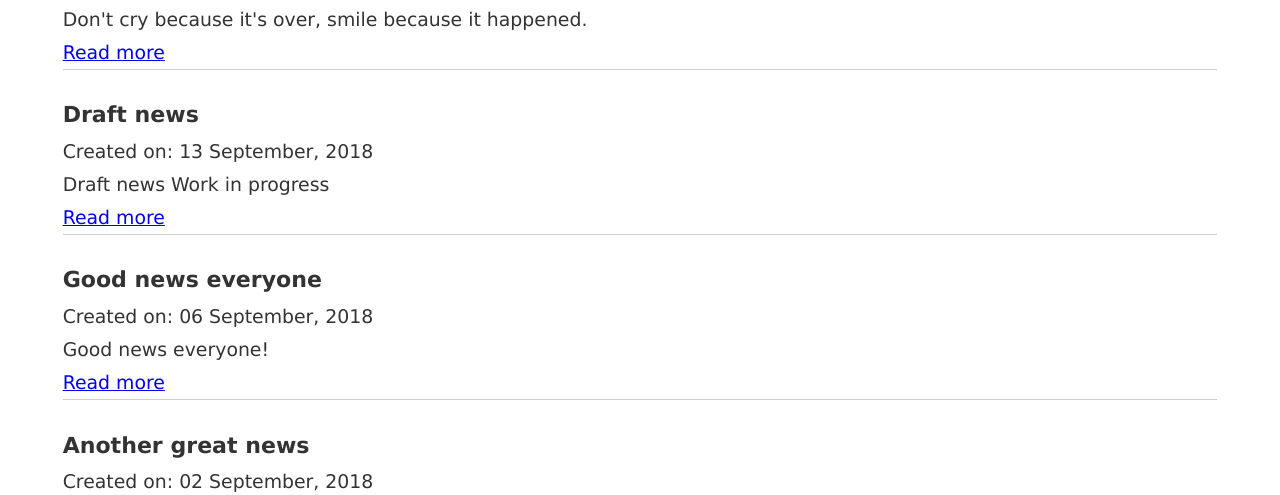
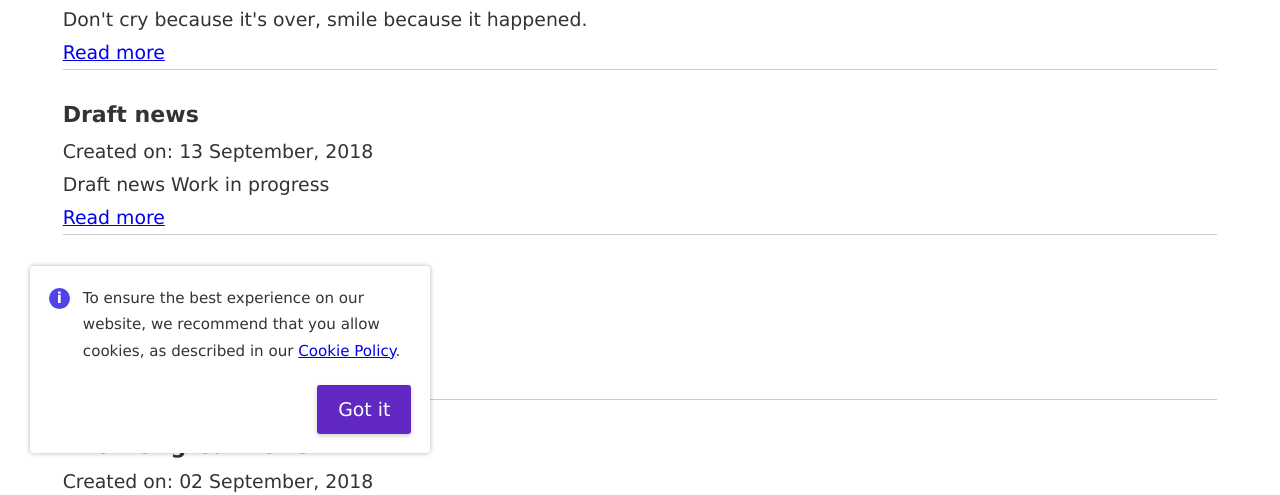
Before and after one commit to ak-tech007/Rythm_react_gatsby, a Gatsby site: page /news in a window 1280 px wide. Shown: the part 267-762 px from the top of the page. Built offline with nearby package versions, Linux system fonts and the light colour scheme; Gatsby itself is replaced by a stand-in of ours.

Commit message:
:sparkles: CookiePolicy component

```diff
--- a/gatsby-config.js
+++ b/gatsby-config.js
@@ -27,8 +27,6 @@ module.exports = {
               'nesting-rules': true,
               'color-mod-function': { unresolved: 'warn' },
             },
-            importFrom: ['src/reset.css', 'src/colors.css'],
-            // exportTo: ['src/layout-reset.css'],
           }),
         ],
       },
--- /dev/null
+++ b/src/buttons.css
@@ -0,0 +1,45 @@
+.button {
+  display: inline-block;
+  margin: 1.1rem 0;
+  text-rendering: auto;
+  letter-spacing: normal;
+  word-spacing: normal;
+  text-transform: none;
+  text-indent: 0;
+  text-shadow: none;
+  outline: 0;
+  font-size: 1rem;
+  font-weight: 500;
+  line-height: 1.8rem;
+  padding: 0.4rem 1.1rem;
+  text-align: center;
+  text-decoration: none;
+  border: 0;
+  border-radius: 3px;
+  box-shadow: 0 2px 4px 0 rgba(14, 30, 37, 0.2);
+  cursor: pointer;
+  background: var(--primary);
+  color: var(--white-light);
+  -webkit-font-smoothing: antialiased;
+  -moz-osx-font-smoothing: grayscale;
+  transition: all 0.2s ease-in-out;
+
+  &:disabled {
+    cursor: not-allowed;
+    background: var(--white);
+    color: gray;
+  }
+}
+
+.button:focus:not(:disabled),
+.button:hover:not(:disabled) {
+  --focus: hsla(var(--color-primary), 0.8);
+  text-decoration: none;
+  background-color: var(--focus);
+}
+
+.button:active:not(:disabled) {
+  --active: hsla(var(--color-primary-1), 0.9);
+  box-shadow: none;
+  background-color: var(--active);
+}
--- /dev/null
+++ b/src/components/CookiePolicy.css
@@ -0,0 +1,56 @@
+.CookiePolicy {
+  position: fixed;
+  bottom: 80px;
+  left: 30px;
+  width: 0;
+  z-index: 500;
+  transition: bottom 0.25s ease-in-out;
+}
+
+.CookiePolicy__notification {
+  position: static;
+  width: 400px;
+  margin-top: 20px;
+  opacity: 1;
+  z-index: 500;
+}
+
+.CookiePolicy__notification__content {
+  position: relative;
+  padding: 1rem;
+  border-radius: 4px;
+  color: var(--black);
+  box-shadow: 0 0 5px rgba(0, 0, 0, 0.3);
+  background-color: var(--white-light);
+
+  & p.CookiePolicy__copy {
+    position: relative;
+    padding-left: 1.8rem;
+    font-size: 0.8rem;
+    text-align: left;
+
+    &:before {
+      position: absolute;
+      display: block;
+      left: 0;
+      top: 3px;
+      width: 1.1rem;
+      height: 1.1rem;
+      border-radius: 50%;
+      background-color: var(--primary-2);
+      color: var(--white-light);
+      content: 'i';
+      line-height: 1.1rem;
+      text-align: center;
+      font-weight: 600;
+    }
+  }
+}
+
+.CookiePolicy__notification__content__copy {
+  & .actions {
+    display: flex;
+    flex-flow: row;
+    justify-content: flex-end;
+  }
+}
--- /dev/null
+++ b/src/components/CookiePolicy.js
@@ -0,0 +1,26 @@
+import React from 'react';
+import { Link } from 'gatsby';
+
+import './CookiePolicy.css';
+
+export const CookiePolicy = () => {
+  return (
+    <div className="CookiePolicy">
+      <div className="CookiePolicy__notification">
+        <div className="CookiePolicy__notification__content">
+          <div className="CookiePolicy__notification__content__copy">
+            <p className="CookiePolicy__copy">
+              To ensure the best experience on our website, we recommend that you allow cookies, as
+              described in our <Link to="/legal/cookies">Cookie Policy</Link>.
+            </p>
+            <p className="actions">
+              <button type="button" className="button large light primary accept-cookies">
+                Got it
+              </button>
+            </p>
+          </div>
+        </div>
+      </div>
+    </div>
+  );
+};
--- a/src/components/Footer.js
+++ b/src/components/Footer.js
@@ -5,11 +5,17 @@ import './Footer.css';
 export const Footer = () => (
   <div className="Footer">
     <div className="container">
-      Cupcake ipsum dolor sit amet pudding liquorice. Caramels pie croissant
-      tiramisu. Biscuit brownie danish icing chocolate cake jelly. Sesame snaps
-      powder cupcake icing sweet. Sweet roll cake cotton candy. Macaroon
-      chocolate cake marzipan candy canes pastry. Sweet roll donut cake gummi
-      bears chocolate bar biscuit ice cream bear claw marshmallow.
+      Cupcake ipsum dolor sit amet pudding liquorice. Caramels pie croissant tiramisu. Biscuit
+      brownie danish icing chocolate cake jelly. Sesame snaps powder cupcake icing sweet. Sweet roll
+      cake cotton candy. Macaroon chocolate cake marzipan candy canes pastry. Sweet roll donut cake
+      gummi bears chocolate bar biscuit ice cream bear claw marshmallow.
     </div>
+    <p className="copy">
+      Copyright © 2018{' '}
+      <a href="https://about.me/andreasonny83" target="_blank" rel="noopener noreferrer">
+        Sonny
+      </a>
+      .
+    </p>
   </div>
 );
--- a/src/components/layout.js
+++ b/src/components/layout.js
@@ -5,11 +5,13 @@ import { StaticQuery, graphql, withPrefix } from 'gatsby';
 
 import '../reset.css';
 import '../colors.css';
+import '../buttons.css';
 import './layout.css';
 
 import { Topbar } from '../components/Topbar';
 import { Navbar } from '../components/Navbar';
 import { Footer } from '../components/Footer';
+import { CookiePolicy } from './CookiePolicy';
 
 const Layout = ({ children, location }) => {
   const isHomepage = location && location.pathname === withPrefix('/');
@@ -42,6 +44,7 @@ const Layout = ({ children, location }) => {
             {children}
             {!isHomepage && <Footer />}
           </main>
+          <CookiePolicy />
         </>
       )}
     />
```
Also changed, not shown: src/components/ContactUs.css (+1 -39 lines), src/components/Hero.css (+4 -4 lines).
